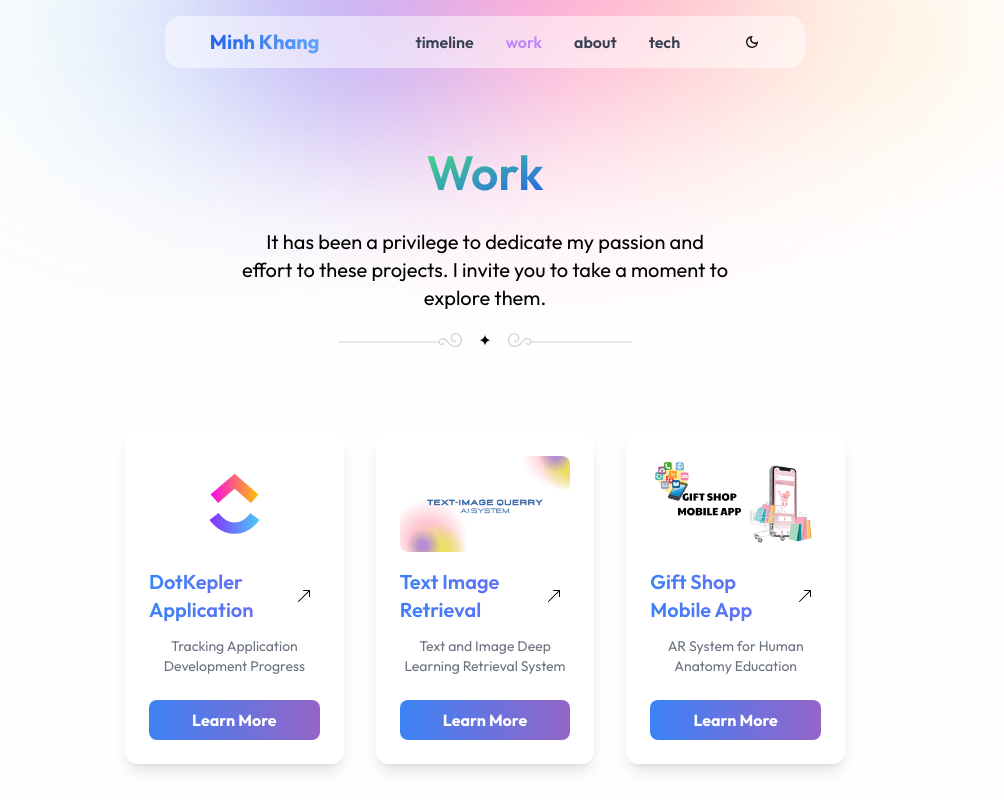
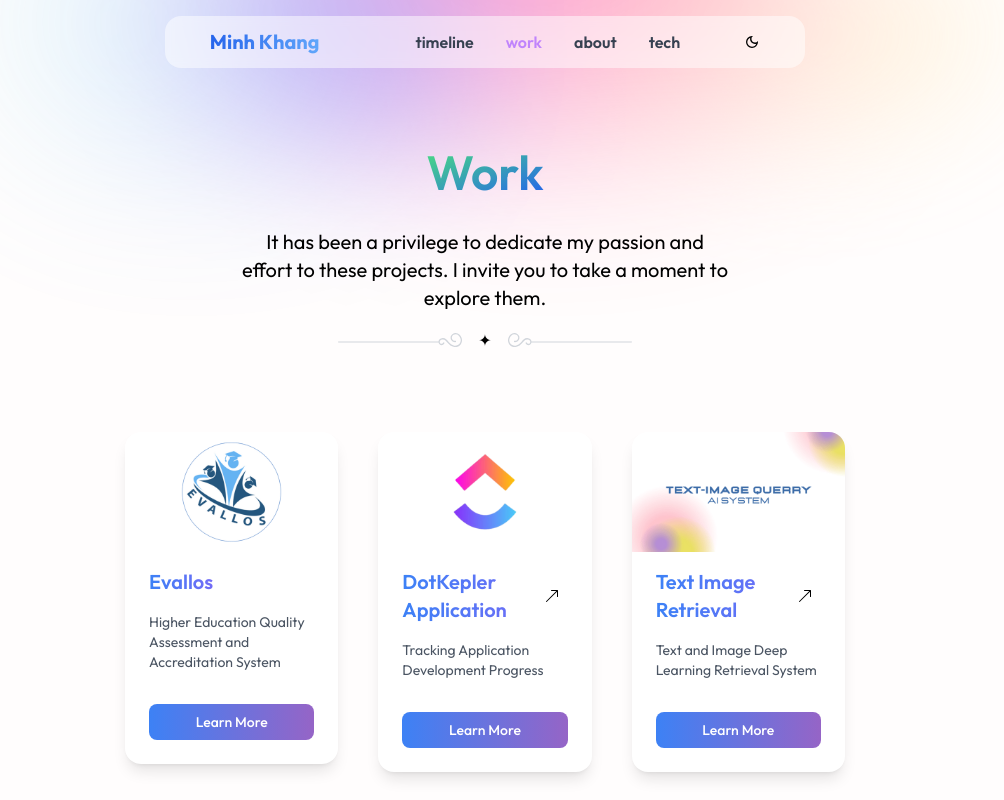
Before and after one commit to leaser019/my-portfolio, a Next.js app: page /work in a window 1280 px wide. Shown: the top 800 px of the page, without its empty margins (155-1159 px from the left). Built offline with nearby package versions, Linux system fonts and the light colour scheme.

Commit message:
update Evallos work to portfolio

```diff
--- a/assets/work.js
+++ b/assets/work.js
@@ -1,12 +1,26 @@
 import dotKepler from '@/public/work/dotKepler.png';
-import txtimg from '@/public/work/text-img-retr.png';
+import evallos from '@/public/work/EVALLOS.png';
+import giftShop from '@/public/work/giftShop.png';
 import humanAnatomy from '@/public/work/human-anatomy.png';
-import portfolio from '@/public/work/portfolio.png';
-import giftShop from '@/public/work/giftShop.png';
 import motoService from '@/public/work/motoSer.png';
 import nextmind from '@/public/work/nextmind.png';
+import portfolio from '@/public/work/portfolio.png';
+import txtimg from '@/public/work/text-img-retr.png';
 
 const work = [
+  {
+    id: 0,
+    image: evallos,
+    title: 'Evallos',
+    cardDescription:
+      'Higher Education Quality Assessment and Accreditation System',
+    description:
+      'Evallos is a comprehensive platform designed to facilitate the assessment and accreditation of higher education institutions. It streamlines the evaluation process, ensuring quality standards are met and maintained.',
+    demo: 'https://evallos.aiotlab.vn/',
+    responsible: [
+      'Developed the front-end interface and integrated the back-end API to create user experience.',
+    ],
+  },
   {
     id: 1,
     image: dotKepler,
--- a/components/PopupModal.jsx
+++ b/components/PopupModal.jsx
@@ -1,46 +1,47 @@
-import React from 'react';
 import { motion } from 'framer-motion';
+import { useTheme } from 'next-themes';
 import Image from 'next/image';
-import Button from './Button';
-import { useTheme } from 'next-themes';
+import Link from 'next/link';
+import { FaExternalLinkAlt, FaGithub } from 'react-icons/fa';
 import { IoClose } from 'react-icons/io5';
-import { FaGithub, FaExternalLinkAlt } from 'react-icons/fa';
 import Title from './Title';
-import { useRouter } from 'next/router';
-import Link from 'next/link';
 
 const PopupModal = ({ project, onClose }) => {
   const { theme, systemTheme } = useTheme();
   const currentTheme = theme === 'system' ? systemTheme : theme;
-  const router = useRouter();
 
   if (!project) return null;
 
+  const skin =
+    currentTheme === 'dark' ? 'bg-gray-800 text-white' : 'bg-white text-black';
+
   return (
-    <div className="fixed inset-0 z-50 flex items-center justify-center bg-black/60 p-4 backdrop-blur-sm auto-y-overflow">
+    <div
+      className="fixed inset-0 z-50 flex items-center justify-center bg-black/60 p-4 backdrop-blur-md overflow-y-auto"
+      onClick={onClose}
+    >
       <motion.div
-        initial={{ opacity: 0, scale: 0.8 }}
+        initial={{ opacity: 0, scale: 0.9 }}
         animate={{ opacity: 1, scale: 1 }}
-        exit={{ opacity: 0, scale: 0.8 }}
-        className={`${
-          currentTheme === 'dark'
-            ? 'bg-gray-800 text-white'
-            : 'bg-white text-black'
-        } relative rounded-xl shadow-2xl p-6 md:p-8 max-w-2xl w-full flex flex-col items-center max-h-[120vh]`}
+        exit={{ opacity: 0, scale: 0.9 }}
+        className={`${skin} relative w-full sm:max-w-xl lg:max-w-3xl rounded-2xl shadow-xl`}
+        onClick={(e) => e.stopPropagation()}
       >
-        {/* Close Button */}
+        {/* Header */}
+        <header className="flex items-center justify-between px-8 py-6 border-b border-white/10">
+          <Title className="text-lg md:text-2xl">{project.title}</Title>
           <button
             onClick={onClose}
-          className="absolute right-4 top-4 text-2xl hover:rotate-90 transition-transform"
+            className="text-2xl transition-transform hover:rotate-90"
           >
             <IoClose />
           </button>
+        </header>
 
-        {/* Title */}
-        <Title className="mb-4">{project.title}</Title>
-
+        {/* Body */}
+        <section className="space-y-8 px-8 py-6 max-h-[70vh] overflow-y-auto">
           {/* Project Image */}
-        <div className="relative w-full aspect-video mb-6">
+          <div className="relative w-full aspect-video">
             <Image
               src={project.image}
               alt={project.title}
@@ -51,74 +52,80 @@ const PopupModal = ({ project, onClose }) => {
           </div>
 
           {/* Technologies */}
-        <div className="flex gap-2 flex-wrap justify-center mb-4">
-          {project.technologies?.map((tech, index) => (
+          {project.technologies?.length > 0 && (
+            <div className="flex flex-wrap justify-center gap-2">
+              {project.technologies.map((tech, i) => (
                 <span
-              key={index}
-              className="px-3 py-1 rounded-full text-sm bg-blue-500/10 text-blue-500"
+                  key={i}
+                  className="px-3 py-1 text-sm rounded-full bg-blue-500/10 text-blue-500"
                 >
                   {tech}
                 </span>
               ))}
             </div>
+          )}
 
           {/* Description */}
-        <p className="mb-6 text-gray-600 dark:text-gray-300 text-justify">
-          {project?.description}
+          {project.description && (
+            <p className="text-justify text-gray-600 dark:text-gray-300">
+              {project.description}
             </p>
+          )}
 
-        {/* Team & Timeline & Responsible  */}
-        <div className="w-full mb-6 space-y-4">
+          {/* Details */}
+          <div className="space-y-6">
             {project.responsible && (
-            <div className="text-sm">
-              <h3 className="font-semibold mb-1">Responsibilities</h3>
-              <ul className="text-gray-600 dark:text-gray-400 list-disc list-inside text-justify">
-                {project?.responsible.map((member, index) => (
-                  <li key={index}>{member}</li>
+              <div className="text-sm space-y-2">
+                <h3 className="font-semibold">Responsibilities</h3>
+                <ul className="list-disc list-inside space-y-1 text-gray-600 dark:text-gray-400">
+                  {project.responsible.map((task, i) => (
+                    <li key={i}>{task}</li>
                   ))}
                 </ul>
               </div>
             )}
+
             {project.team && (
-            <div className="text-sm">
-              <h3 className="font-semibold mb-1">Team Members</h3>
+              <div className="text-sm space-y-2">
+                <h3 className="font-semibold">Team Members</h3>
                 <p className="text-gray-600 dark:text-gray-400">
-                {project?.team.join(', ')}
+                  {project.team.join(', ')}
                 </p>
               </div>
             )}
 
             {project.timeline && (
-            <div className="text-sm">
-              <h3 className="font-semibold mb-1">Timeline</h3>
+              <div className="text-sm space-y-2">
+                <h3 className="font-semibold">Timeline</h3>
                 <p className="text-gray-600 dark:text-gray-400">
-                {project?.timeline}
+                  {project.timeline}
                 </p>
               </div>
             )}
           </div>
+        </section>
 
-        {/* Action Buttons */}
-        <div className="flex gap-4">
+        {/* Footer */}
+        <footer className="flex flex-wrap justify-center gap-4 px-8 py-6 border-t border-white/10">
           {project.github && (
             <Link
-              href={project?.github}
+              href={project.github}
               target={project.target}
-              className="flex items-center gap-2 bg-gradient-to-r from-indigo-500 to-pink-500 hover:from-indigo-600 hover:to-pink-600 text-white font-bold py-2 px-4 rounded-full transition-colors duration-500 ease-in-out transform hover:scale-105"
+              className="flex items-center gap-2 whitespace-nowrap rounded-full bg-gradient-to-r from-indigo-500 to-pink-500 px-5 py-2 font-medium text-white transition-transform duration-300 hover:scale-105"
             >
               <FaGithub /> GitHub
             </Link>
           )}
           {project.demo && (
             <Link
-              href={project?.demo}
+              href={project.demo}
               target={project.target}
-              className="flex items-center gap-2 bg-gradient-to-r from-yellow-500 to-orange-500 hover:from-yellow-600 hover:to-orange-600 text-white font-bold py-2 px-4 rounded-full transition-colors duration-500 ease-in-out transform hover:scale-105"
+              className="flex items-center gap-2 whitespace-nowrap rounded-full bg-gradient-to-r from-yellow-500 to-orange-500 px-5 py-2 font-medium text-white transition-transform duration-300 hover:scale-105"
             >
               <FaExternalLinkAlt /> Demo
             </Link>
           )}
-        </div>
+        </footer>
       </motion.div>
     </div>
   );
--- a/components/ProjectCard.jsx
+++ b/components/ProjectCard.jsx
@@ -1,81 +1,73 @@
-import { useState } from 'react';
+import { work as data } from '@/assets';
 import { motion } from 'framer-motion';
+import { useTheme } from 'next-themes';
 import Image from 'next/image';
 import Link from 'next/link';
-import { useTheme } from 'next-themes';
+import { useState } from 'react';
+import { BsArrowUpRight } from 'react-icons/bs';
+import Button from './Button';
 import PopupModal from './PopupModal';
-import Button from './Button';
+import Title from './Title';
 import Transition from './Transition';
-import { BsArrowUpRight } from 'react-icons/bs';
-import Title from './Title';
-import { work as data } from '@/assets';
 
 const ProjectCard = () => {
   const [selectedProject, setSelectedProject] = useState(null);
   const { theme, systemTheme } = useTheme();
   const currentTheme = theme === 'system' ? systemTheme : theme;
 
-  const handleExpand = (project) => {
-    setSelectedProject(project);
-  };
-
-  const handleClose = () => {
-    setSelectedProject(null);
-  };
+  const skin =
+    currentTheme === 'dark'
+      ? 'bg-gray-800 text-white hover:bg-gray-700/80'
+      : 'bg-white text-black hover:bg-gray-50';
 
   return (
-    <div className="grid sm:grid-cols-1 md:grid-cols-2 lg:grid-cols-2 xl:grid-cols-3 gap-8">
+    <div className="grid gap-10 sm:grid-cols-1 md:grid-cols-2 xl:grid-cols-3">
       {data.map((project) => (
-        <Transition
-          key={project.id}
-          delay={project.id * 100}
-          className={`rounded-xl mb-12 flex flex-col items-start p-6 ${
-            currentTheme === 'dark'
-              ? 'bg-gray-800 text-white'
-              : 'bg-white text-black'
-          } hover:bg-gray-50 dark:hover:bg-gray-700 shadow-lg backdrop-blur-sm transition-all duration-300`}
+        <Transition key={project.id} delay={project.id * 100}>
+          <motion.div
+            whileHover={{
+              y: -6,
+              boxShadow: '0 15px 25px -5px rgba(0,0,0,0.2)',
+            }}
+            className={`group relative flex flex-col overflow-hidden rounded-2xl shadow-lg transition-all duration-300 ${skin}`}
           >
             <Link
-            href={project?.github || project?.demo}
+              href={project.github || project.demo || '#'}
               target={project.target}
-            className="relative w-full aspect-video overflow-hidden rounded-lg"
               onClick={(e) => {
                 if (project.title === 'Portfolio') {
                   e.preventDefault();
-                alert('You are already on this site! 🤩');
+                  alert("You're already here! 🤩");
                 }
               }}
+              className="relative aspect-video w-full overflow-hidden"
             >
               <Image
                 src={project.image}
                 alt={project.title}
-              fit
+                fill
+                className="object-cover transition-transform duration-700 ease-in-out group-hover:scale-110"
                 sizes="(max-width: 768px) 100vw, (max-width: 1200px) 50vw, 33vw"
-              className="object-cover hover:scale-125 transition-all duration-700 ease-in-out transform"
                 priority={project.id === 1}
               />
+              <div className="absolute inset-0 hidden bg-gradient-to-t from-black/50 via-black/20 to-transparent group-hover:block" />
             </Link>
 
-          <motion.div
-            className="flex flex-col w-full mt-4 space-y-3"
-            initial={{ opacity: 0 }}
-            animate={{ opacity: 1 }}
-            transition={{ duration: 0.5 }}
+            <div className="flex flex-1 flex-col space-y-4 px-6 pb-6 pt-4">
+              <div className="flex items-center justify-between">
+                <Title className="text-lg md:text-xl">{project.title}</Title>
+                {project.github && (
+                  <Link
+                    href={project.github}
+                    target={project.target}
+                    className="rounded-full p-2 transition-colors duration-200 hover:bg-gray-100 dark:hover:bg-gray-600"
                   >
-            <div className="flex items-center justify-between text-left">
-              <Title>{project.title}</Title>
-              {project?.github ? (
-                <Link
-                  href={project?.github}
-                  target={project.target}
-                  className="p-2 rounded-full hover:bg-gray-100 dark:hover:bg-gray-600 transition-colors"
-                >
-                  <BsArrowUpRight className="w-4 h-4" />
+                    <BsArrowUpRight className="h-4 w-4" />
                   </Link>
-              ) : null}
+                )}
               </div>
 
-            <p className="text-gray-500 dark:text-gray-400 text-sm text-center">
+              <p className="line-clamp-3 text-sm text-gray-600 dark:text-gray-400">
                 {project.cardDescription}
               </p>
 
@@ -83,8 +75,7 @@ const ProjectCard = () => {
                 {project.tags?.map((tag) => (
                   <span
                     key={tag}
-                  className="px-2 py-1 text-xs rounded-md bg-gray-100
-                    dark:bg-gray-700 text-gray-600 dark:text-gray-300"
+                    className="rounded-md bg-gray-100 px-2 py-1 text-xs text-gray-600 dark:bg-gray-700 dark:text-gray-300"
                   >
                     {tag}
                   </span>
@@ -92,13 +83,12 @@ const ProjectCard = () => {
               </div>
 
               <Button
-              className="mt-4 w-full py-2 bg-blue-500 text-white rounded-lg
-                hover:bg-blue-600 transition-colors duration-300
-                dark:bg-blue-600 dark:hover:bg-blue-700"
+                className="mt-auto w-full rounded-lg bg-blue-500 py-2 text-sm font-medium text-white transition-all duration-300 hover:-translate-y-1 hover:bg-blue-600 dark:bg-blue-600 dark:hover:bg-blue-700"
                 onClick={() => setSelectedProject(project)}
               >
                 Learn More
               </Button>
+            </div>
           </motion.div>
         </Transition>
       ))}
```
Also changed, not shown: pages/work.jsx (+3 -4 lines), public/work/EVALLOS.png (added). Lines whose indentation alone changed are shown as unchanged.
